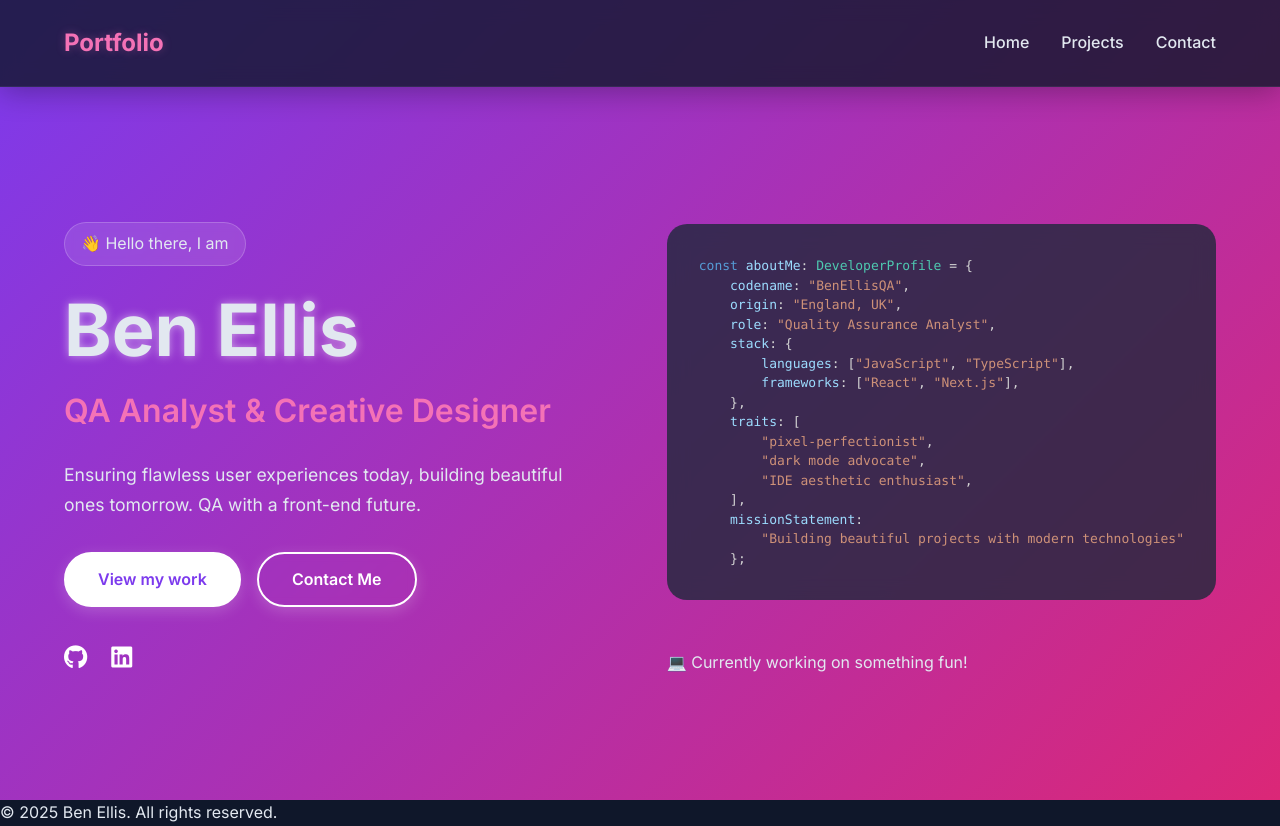
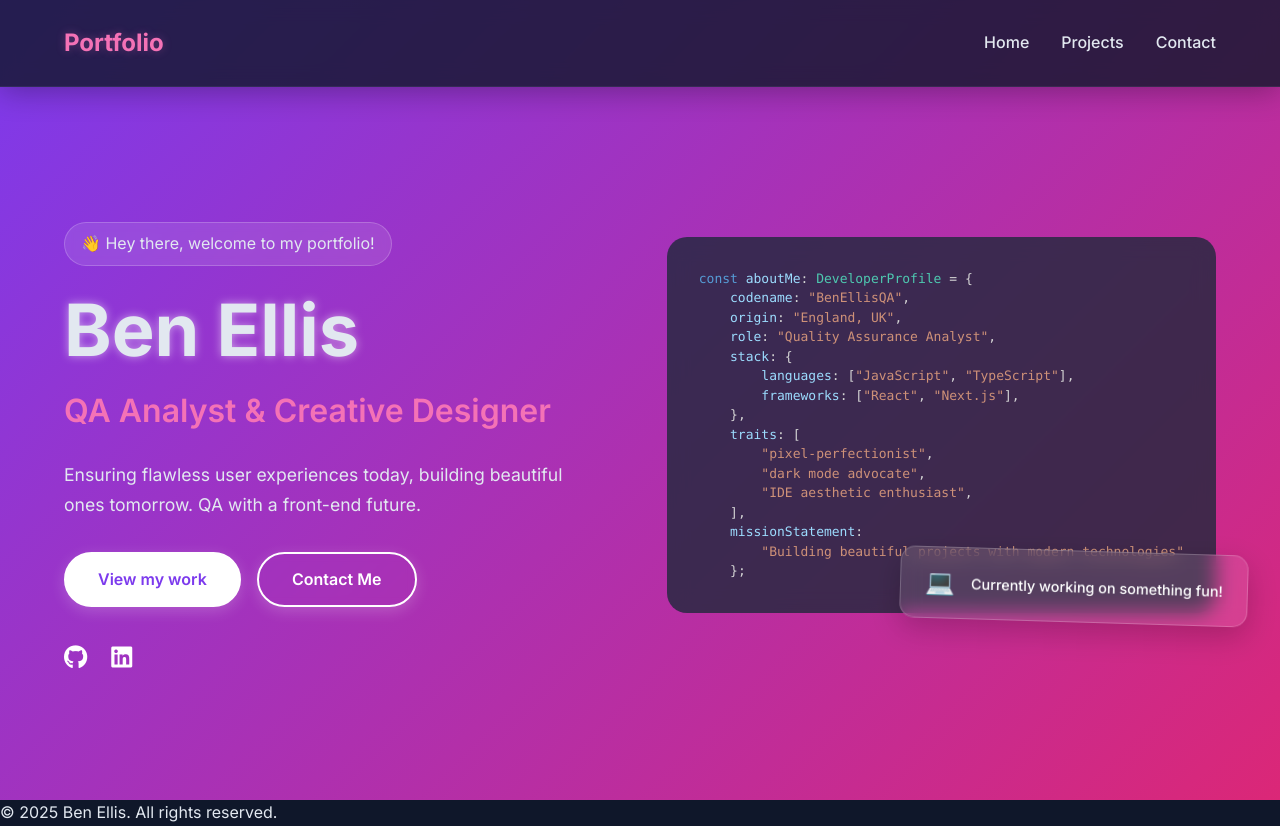
Before and after one commit to BenEllisQA/personal-portfolio, a React (Vite) app: page / in a window 1280 px wide. Built offline with nearby package versions, Linux system fonts and the light colour scheme.

Commit message:
Completed hero section

```diff
--- a/src/App.css
+++ b/src/App.css
@@ -245,6 +245,44 @@ body {
   width: 100%;
 }
 
+.floating-card {
+  position: absolute;
+  bottom: 2rem;
+  right: -2rem;
+  background: rgba(255, 255, 255, 0.1);
+  backdrop-filter: blur(10px);
+  padding: 1rem 1.5rem;
+  border-radius: 15px;
+  border: 1px solid rgba(255, 255, 255, 0.2);
+  box-shadow: 0 10px 30px rgba(0, 0, 0, 0.2);
+}
+
+.card-content {
+  display: flex;
+  align-items: center;
+  gap: 1rem;
+}
+
+.card-text {
+  color: white;
+  font-size: 0.9rem;
+  font-weight: 500;
+}
+
+.card-icon {
+  font-size: 1.5rem;
+}
+
+.hero-image-container {
+  flex: 1;
+  position: relative;
+  max-width: 600px;
+}
+
+.code-display {
+  width: 100%;
+}
+
 /* Hero Media Queries */
 @media (max-width: 1024px) {
   .hero-container {
@@ -267,3 +305,9 @@ body {
     justify-content: center;
   }
 }
+
+@media (max-width: 768px) {
+  .hero-image-container {
+    display: none;
+  }
+}
--- a/src/components/Hero.jsx
+++ b/src/components/Hero.jsx
@@ -33,7 +33,7 @@ export const Hero = () => {
                     animate="animate"
                 >
                     <motion.div className="hero-badge">
-                        <span> 👋 Hello there, I am </span>
+                        <span> 👋 Hey there, welcome to my portfolio!</span>
                     </motion.div>
                     <motion.h1
                     className="glitch"
@@ -112,10 +112,10 @@ export const Hero = () => {
     };`}
                         </SyntaxHighlighter>
                     </div>
-                    <motion.div>
+                    <motion.div className="floating-card" animate={{ y: [0, -10, 0], rotate: [0, 2, 0] }} transition={{ duration: 4, repeat: Infinity, ease: "easeInOut" }}>
                         <div className="card-content">
-                            <span>💻</span>
-                            <span> Currently working on something fun!</span>
+                            <span className="card-icon">💻</span>
+                            <span className="card-text"> Currently working on something fun!</span>
                         </div>
                     </motion.div>
                 </motion.div>
```
